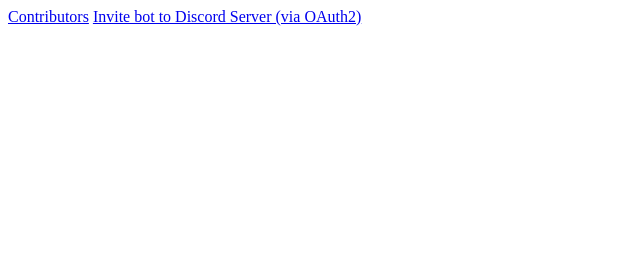
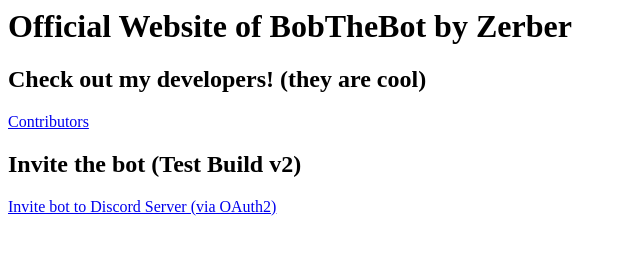
Before and after one commit to RELTeam/bobthebot, a plain HTML site: page index.html in a window 1280 px wide. Shown: the whole page, without its empty margins (0-640 px from the left). Drawn offline with Linux system fonts and the light colour scheme.

Commit message:
Update index.html (#4)

```diff
--- a/index.html
+++ b/index.html
@@ -2,5 +2,9 @@
   <head>
     <title>Home - BobTheBot</title>
 
+    <h1>Official Website of BobTheBot by Zerber</h1>
+
+    <h2>Check out my developers! (they are cool)</h2>
     <a href="https://zerberdev.github.io/bobthebot/staff">Contributors</a>
+    <h2>Invite the bot (Test Build v2)</h2>
  <a href="https://discordapp.com/api/oauth2/authorize?client_id=1046048573810290688&permissions=2188285177591&scope=bot%20applications.commands">Invite bot to Discord Server (via OAuth2)</a>
```
